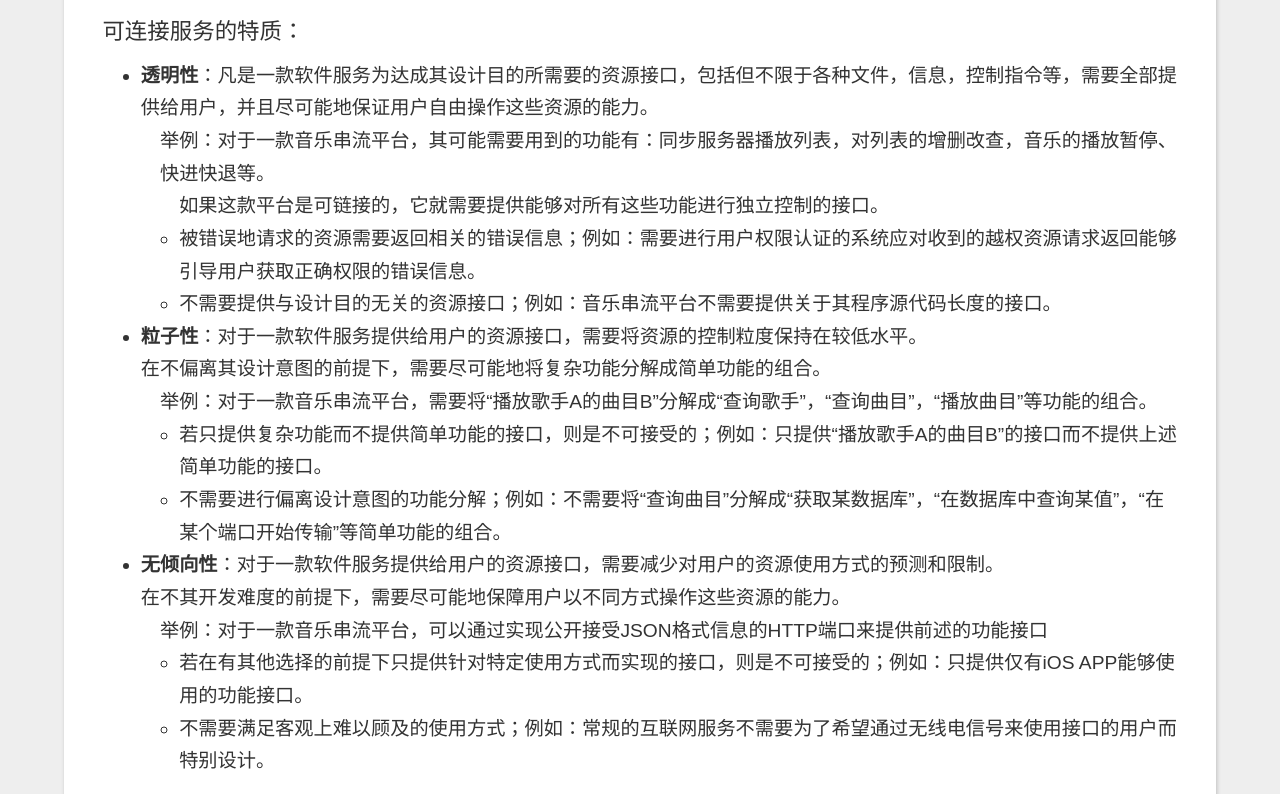
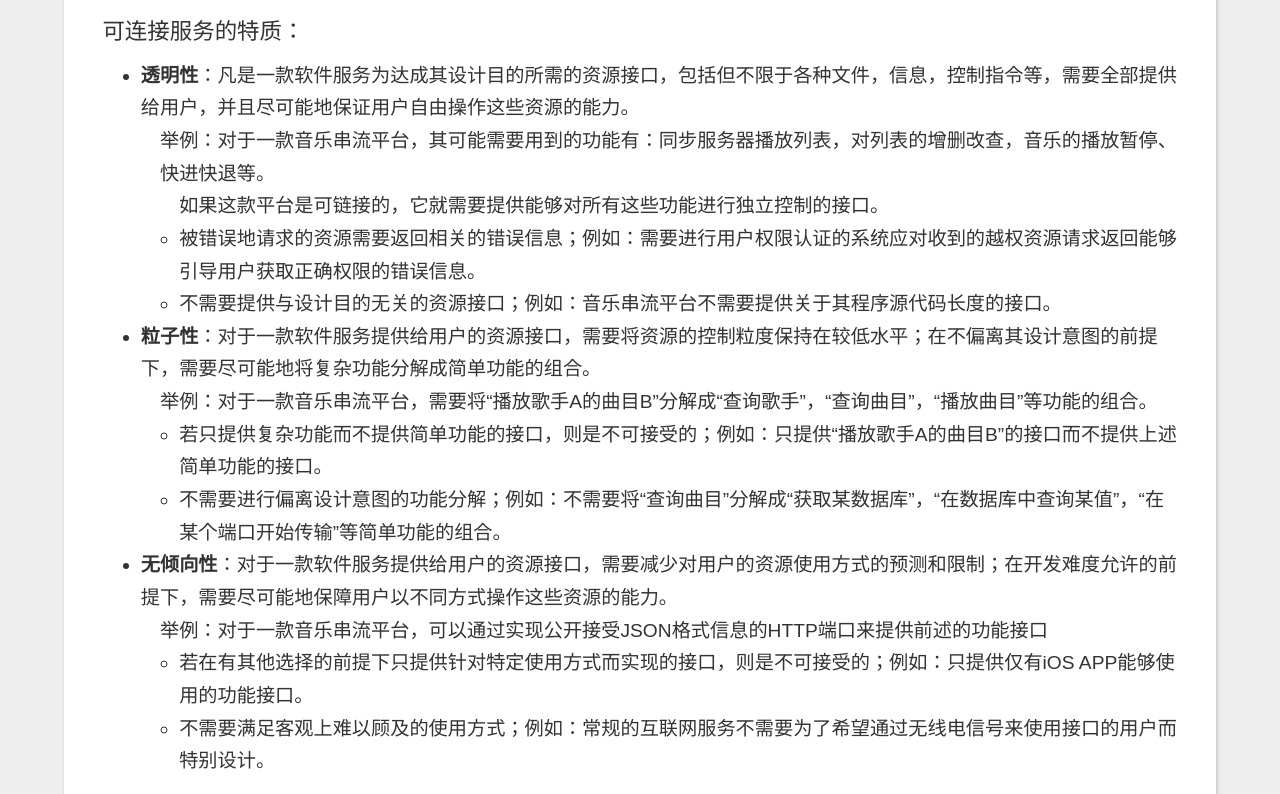
Before and after one commit to Yaindrop/connectable.rarea.net, a plain HTML site: page zh/index.html in a window 1280 px wide. Shown: the part 739-1533 px from the top of the page. Drawn offline with Linux system fonts and the light colour scheme; files that its build step writes are made by us from their sources.

Commit message:
Update index.html

```diff
--- a/zh/index.html
+++ b/zh/index.html
@@ -37,7 +37,7 @@
         <h3>可连接服务的特质：</h3>
         <ul>
             <li>
-                <p><strong>透明性</strong>：凡是一款软件服务为达成其设计目的所需要的资源接口，包括但不限于各种文件，信息，控制指令等，需要全部提供给用户，并且尽可能地保证用户自由操作这些资源的能力。
+                <p><strong>透明性</strong>：凡是一款软件服务为达成其设计目的所需的资源接口，包括但不限于各种文件，信息，控制指令等，需要全部提供给用户，并且尽可能地保证用户自由操作这些资源的能力。
                 </p>
                 <div>
                     举例：对于一款音乐串流平台，其可能需要用到的功能有：同步服务器播放列表，对列表的增删改查，音乐的播放暂停、快进快退等。<br />
@@ -49,8 +49,7 @@
                 </div>
             </li>
             <li>
-                <p><strong>粒子性</strong>：对于一款软件服务提供给用户的资源接口，需要将资源的控制粒度保持在较低水平。</p>
-                <p>在不偏离其设计意图的前提下，需要尽可能地将复杂功能分解成简单功能的组合。</p>
+                <p><strong>粒子性</strong>：对于一款软件服务提供给用户的资源接口，需要将资源的控制粒度保持在较低水平；在不偏离其设计意图的前提下，需要尽可能地将复杂功能分解成简单功能的组合。</p>
                 <div>
                     举例：对于一款音乐串流平台，需要将“播放歌手A的曲目B”分解成“查询歌手”，“查询曲目”，“播放曲目”等功能的组合。
                     <ul>
@@ -60,8 +59,8 @@
                 </div>
             </li>
             <li>
-                <p><strong>无倾向性</strong>：对于一款软件服务提供给用户的资源接口，需要减少对用户的资源使用方式的预测和限制。</p>
-                <p>在不其开发难度的前提下，需要尽可能地保障用户以不同方式操作这些资源的能力。</p>
+                <p><strong>无倾向性</strong>：对于一款软件服务提供给用户的资源接口，需要减少对用户的资源使用方式的预测和限制；在开发难度允许的前提下，需要尽可能地保障用户以不同方式操作这些资源的能力。
+                </p>
                 <div>
                     举例：对于一款音乐串流平台，可以通过实现公开接受JSON格式信息的HTTP端口来提供前述的功能接口
                     <ul>
```
